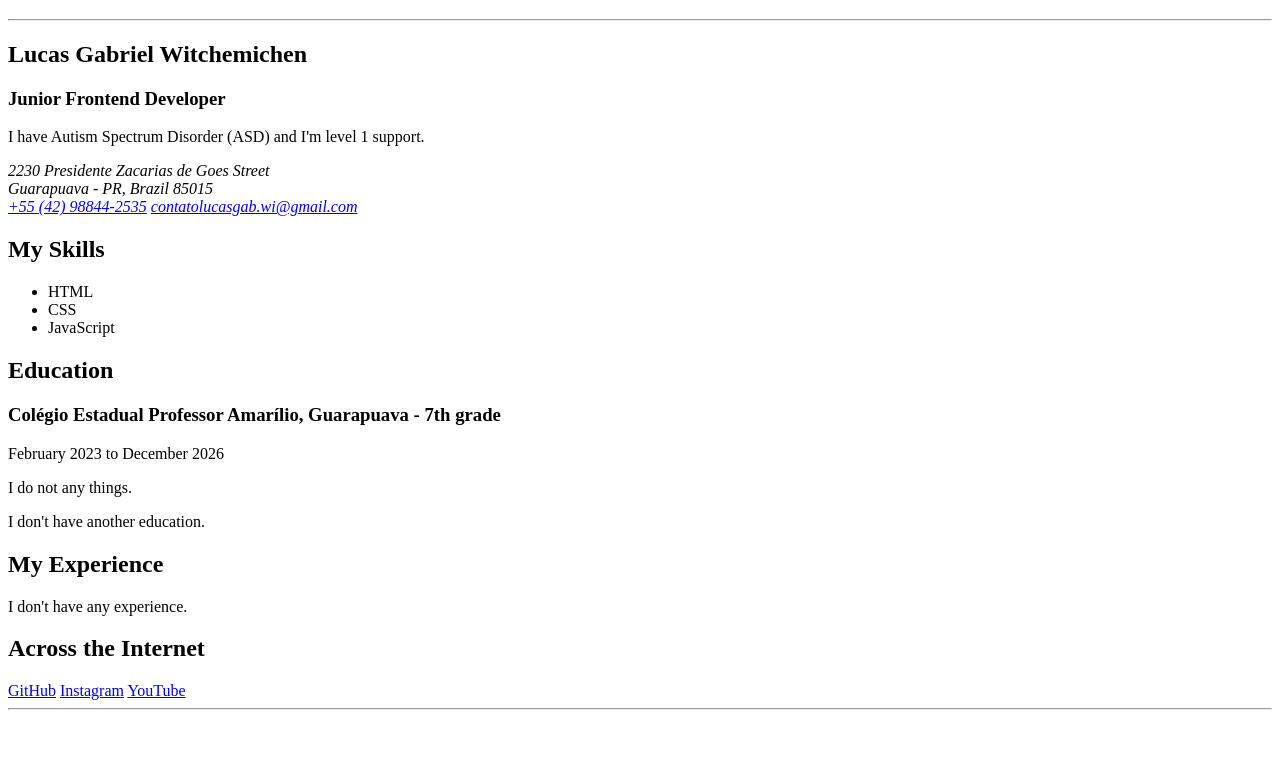
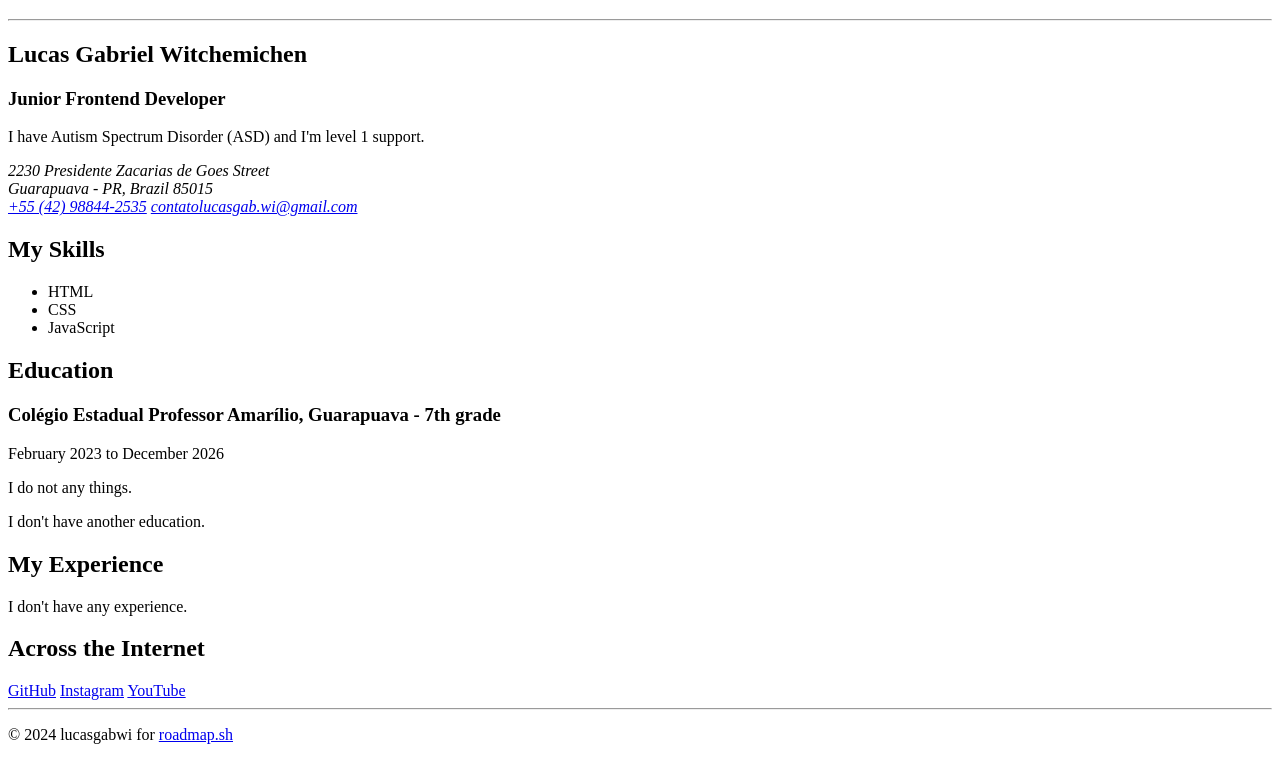
Before and after one commit to lucasgabwi/HTML-CV-Project, a plain HTML site: page index.html in a window 1280 px wide. Shown: the part 61-821 px from the top of the page. Before the commit the page ends 800 px from the top, so only its background shows below. Drawn offline with Linux system fonts and the light colour scheme.

Commit message:
Update index.html

```diff
--- a/index.html
+++ b/index.html
@@ -57,5 +57,9 @@
     </main>
 
     <hr>
+
+    <footer>
+        <p>&copy; 2024 lucasgabwi for <a href="https://roadmap.sh">roadmap.sh</a></p>
+    </footer>
 </body>
 </html>
```
